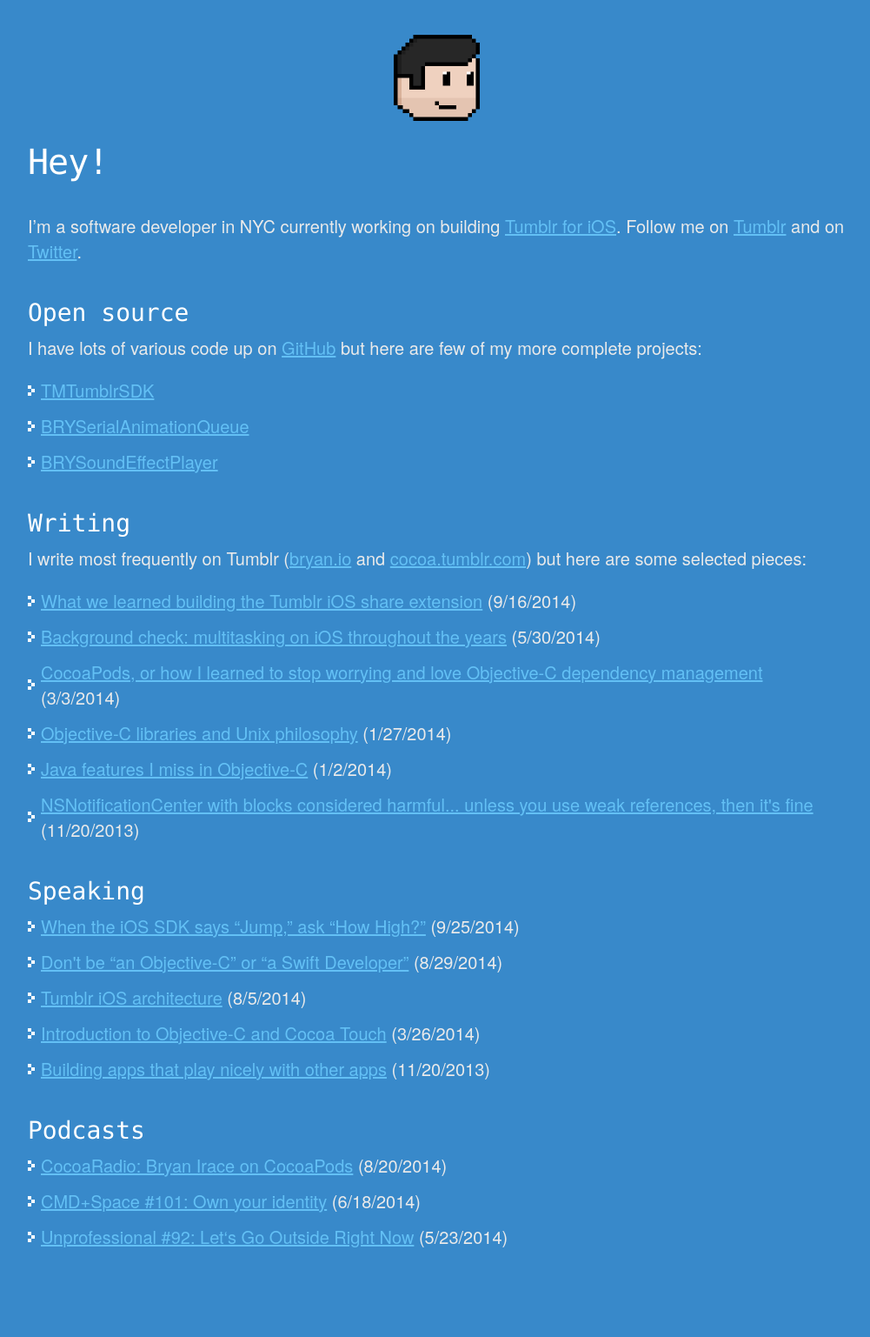
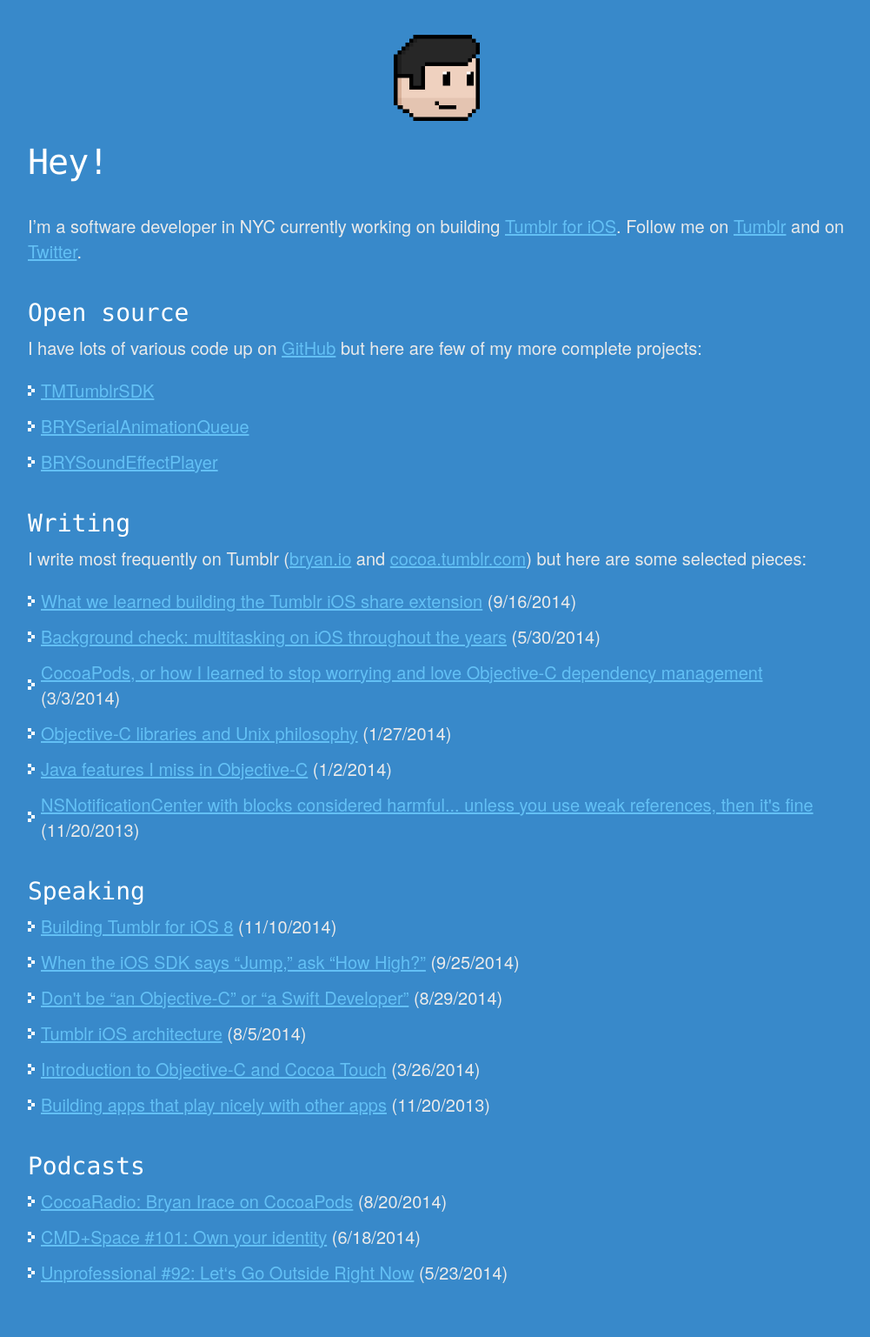
Before and after one commit to irace/irace.github.com, a Jekyll site: the page built from index.html, in a window 1280 px wide. Shown: the whole page at 87% size, without its empty margins (138-1139 px from the left). Built offline with Jekyll 4.4.1, drawn with Linux system fonts in a browser that asks for light colours; nearby versions of some CDN libraries; before the commit the page ends 1496 px from its top, so only the background shows below that.

Commit message:
Add 'Building Tumblr for iOS 8' slide link

```diff
--- a/index.html
+++ b/index.html
@@ -67,6 +67,7 @@
     <section class="sixteen columns">
       <h3>Speaking</h3>
       <ul>
+        <li><a href="https://speakerdeck.com/irace/building-tumblr-for-ios">Building Tumblr for iOS 8</a> (11/10/2014)</li>
         <li><a href="https://speakerdeck.com/irace/when-the-ios-sdk-says-jump-ask-how-high">When the iOS SDK says “Jump,” ask “How High?”</a> (9/25/2014)</li>
         <li><a href="https://speakerdeck.com/irace/dont-be-an-objective-c-or-a-swift-developer">Don't be “an Objective-C” or “a Swift Developer”</a> (8/29/2014)</li>
         <li><a href="https://speakerdeck.com/irace/tumblr-ios-architecture">Tumblr iOS architecture</a> (8/5/2014)</li>
```
